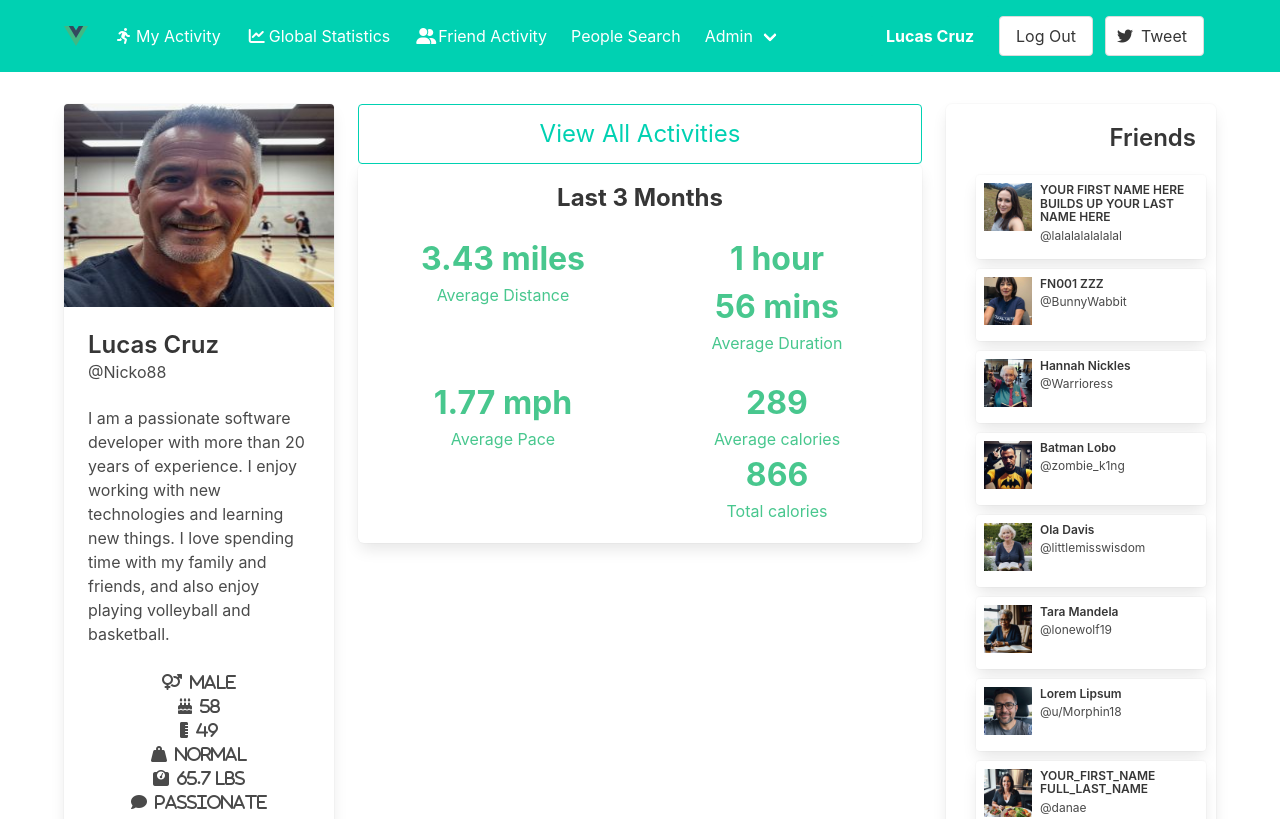
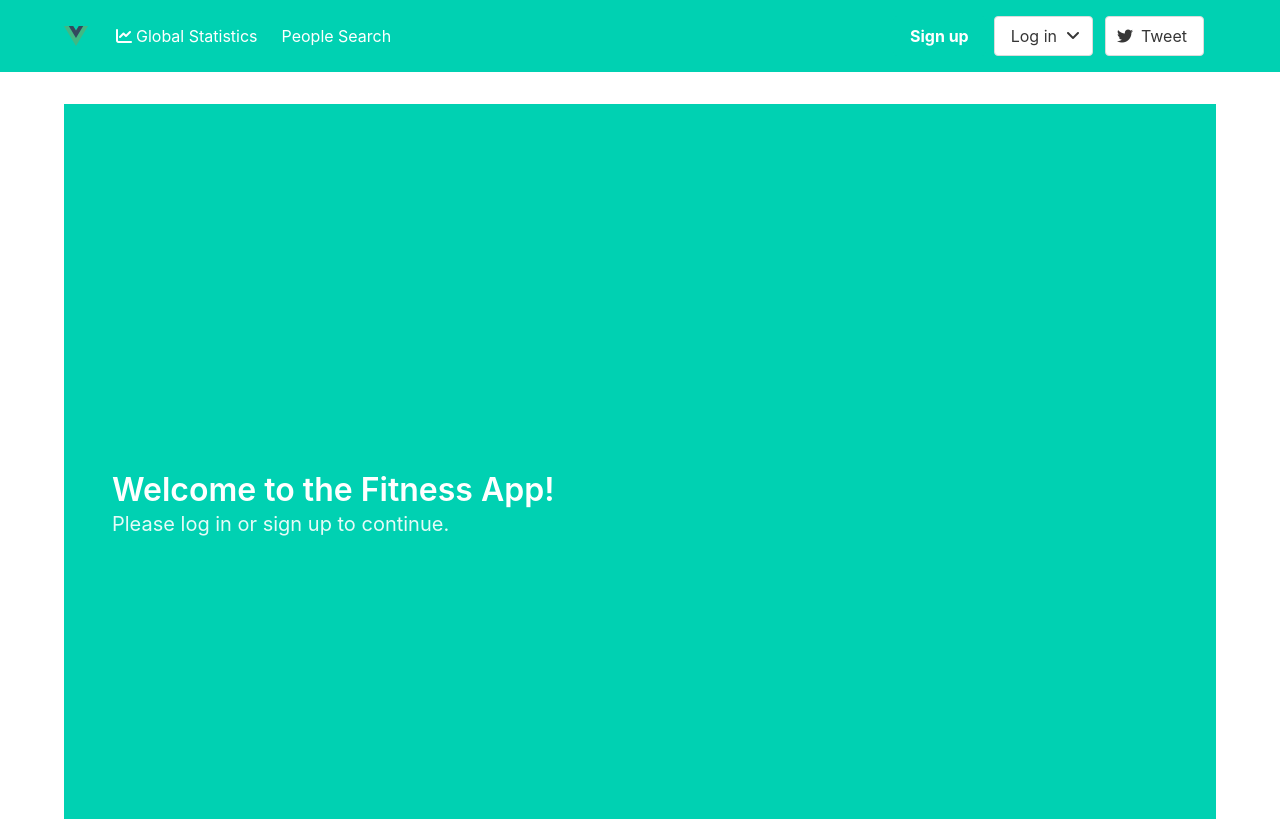
Before and after one commit to lettucegoblin/WebProgrammingProjects, a Vue app in the folder client/: page / in a window 1280 px wide. Shown: the top 819 px of the page. Built offline with nearby package versions, Linux system fonts and the light colour scheme.

Commit message:
Signup works. Need edit profile.

```diff
--- a/client/src/App.vue
+++ b/client/src/App.vue
@@ -25,29 +25,23 @@ const users = ref(dataGenerated.users.map(user => new User(user)));
 // print out all admins
 //const admins = users.value.filter(user => user.isAdmin);
 //console.log("Admins: ", admins);
-const guestUser: User = new User({
-  id: -1,
-  personalData: {
-    first_name: "Guest",
-    last_name: "",
-  }, is_admin: false
-});
+const guestUser: User = new User(undefined, -1, false)
 
 const userState = ref({
   currentUser: guestUser
 });
 
-userState.value.currentUser = users.value[12];
-console.log("Temporarily Logging in by default as: ", userState.value.currentUser.personalData.online_handle, "userState", userState.value);
+//userState.value.currentUser = users.value[12];
+//console.log("Temporarily Logging in by default as: ", userState.value.currentUser.personalData.online_handle, "userState", userState.value);
 
 
 const logIn = (user: User) => {
-  //console.log("Log in as: ", user.personalData.online_handle)
+  console.log("Log in as: ", user.personalData.online_handle)
   userState.value.currentUser = user;
   //console.log("currentUser", userState.value.currentUser.personalData.online_handle)
 }
 const logOut = () => {
-  //console.log("Log out")
+  console.log("Log out")
   userState.value.currentUser = guestUser;
   //console.log("currentUser", userState.value.currentUser.personalData.online_handle)
 }
@@ -59,7 +53,7 @@ const logOut = () => {
     <NavBar @logIn="logIn" @logOut="logOut" :users="users" :userState="userState" />
   </header>
 
-  <RouterView class="App container" :users="users" :userState="userState" /> <!-- Where the pages are inserted -->
+  <RouterView class="App container" :users="users" :userState="userState" @logIn="logIn" @logOut="logOut"/> <!-- Where the pages are inserted -->
 </template>
 
 <style scoped>
--- a/client/src/components/NavBar.vue
+++ b/client/src/components/NavBar.vue
@@ -30,6 +30,7 @@ const closeNavbar = () => {
 
 const logIn = (user: User) => {
   closeNavbar();
+  console.log("navbar logIn", user)
   emit('logIn', user);
 }
 
@@ -41,6 +42,11 @@ const logOut = () => {
 const isLoggedIn = computed(() => {
   return props.userState.currentUser.id != -1;
 });
+const handleTest = () => {
+      console.log('Received test event:');
+
+    };
+
 
 </script>
 
@@ -98,13 +104,12 @@ const isLoggedIn = computed(() => {
         <div class="navbar-end">
           <div class="navbar-item">
             <div class="buttons">
-              <a v-if="userState.currentUser.id == -1" class="button is-primary">
+              <RouterLink to="signup" v-if="userState.currentUser.id == -1" class="button is-primary">
                 <strong>Sign up</strong>
-              </a>
-              <a v-else class="button is-primary">
-                <strong>{{ userState.currentUser.personalData.firstName + " " +
-                  userState.currentUser.personalData.lastName }}</strong>
-              </a>
+              </RouterLink>
+              <RouterLink :to="{ name: 'profile', params: { id: userState.currentUser.id } }" v-else class="button is-primary">
+                <strong>{{ userState.currentUser.getName() }}</strong>
+              </RouterLink>
 
               <div id="login-dropdown" :class="{ 'is-active': navbar.loginDropdownIsActive }" class="dropdown">
                 <div class="dropdown-trigger">
--- a/client/src/components/User.ts
+++ b/client/src/components/User.ts
@@ -66,13 +66,26 @@ export class User {
   activitiesAndTheirMET: { [key: string]: number } = { "run": 7.0, "bike": 7.5, "walk": 5.3, "cardio": 3.8, "strength": 6.0 };
 
   weightClassTypes: string[] = ["underweight", "normal", "overweight", "obese", "clinically_obese"];
-
+  static defaultPersonalData: PersonalData = {
+    firstName: '',
+    lastName: '',
+    genderIdentity: '',
+    age: 0,
+    height: 0,
+    weight_class: '',
+    weight: 0,
+    online_handle: '',
+    aboutMe: '',
+    oneAdjectiveToDescribeMe: '',
+    emails: [],
+    activities: [],
+  };
   // Returns the id of the user's friends(people who have commented on their activities)
   getFriendsIds(users: User[]): number[] {
     // for activities
     let friends: number[] = User.getAllIdsWhoCommentedOnActivities(this);
     for (let user of users) {
-      User.getAllIdsWhoCommentedOnActivities(user).forEach((id:Number) => {
+      User.getAllIdsWhoCommentedOnActivities(user).forEach((id: Number) => {
         //check if I commented on their activity
         if (id == this.id && !friends.includes(user.id)) { // if I commented on their activity and they're not already in friends
           friends.push(user.id);
@@ -185,9 +198,22 @@ export class User {
     return this.personalData.firstName + " " + this.personalData.lastName;
   }
 
-  constructor(userObject: any) {
-    this.id = parseInt(userObject.id);
-    this.personalData = userObject.personalData;
-    this.isAdmin = userObject.isAdmin == "true" ? true : false;
+  public constructor(user?:any, id?: number, isAdmin?: boolean, personalData?: PersonalData) {
+    if( user != undefined) { // copy constructor
+      this.personalData = { ...user.personalData } as PersonalData;
+      this.isAdmin = user.isAdmin == "true" ? true : false; // convert string to boolean
+      this.id = parseInt(user.id);
+      return;
+    }
+    if( id == undefined || isAdmin == undefined) throw new Error("id and isAdmin must be defined");
+
+    this.id = id;
+    if (personalData == undefined)
+      // initialize to default values
+      this.personalData = { ...User.defaultPersonalData } as PersonalData;
+    else
+      this.personalData = personalData;
+    this.isAdmin = isAdmin;
   }
+
 }
--- a/client/src/router/index.ts
+++ b/client/src/router/index.ts
@@ -48,6 +48,11 @@ const router = createRouter({
       component: () => import('../views/HomeView.vue')
     },
     {
+      path: '/signup',
+      name: 'signup',
+      component: () => import('../views/SignUpView.vue')
+    },
+    {
       path: '/adminUsers',
       name: 'adminUsers',
       component: () => import('../views/AdminUsersView.vue')
--- a/client/src/views/HomeView.vue
+++ b/client/src/views/HomeView.vue
@@ -1,6 +1,6 @@
 <script setup lang="ts">
 import { User } from '@/components/User';
-import type { PropType } from 'vue';
+import { computed, type PropType } from 'vue';
 import ProfileView from './ProfileView.vue';
 
 const props = defineProps({
@@ -14,10 +14,27 @@ const props = defineProps({
   }
 });
 console.log("homeview", props);
+const isLoggedIn = computed(() => {
+  return props.userState.currentUser.id != -1;
+});
 </script>
 
 <template>
 
-    <ProfileView :users="props.users" :user="userState.currentUser" :userState="props.userState"/>
+    <ProfileView v-if="isLoggedIn" :users="props.users" :user="userState.currentUser" :userState="props.userState"/>
+    <div v-else>
+      <section class="hero is-primary is-fullheight">
+        <div class="hero-body">
+          <div class="container">
+            <h1 class="title">
+              Welcome to the Fitness App!
+            </h1>
+            <h2 class="subtitle">
+              Please log in or sign up to continue.
+            </h2>
+          </div>
+        </div>
+      </section>
+    </div>
 
 </template>
--- /dev/null
+++ b/client/src/views/SignUpView.vue
@@ -0,0 +1,110 @@
+<template>
+  <div class="sign-up">
+    <div class="container">
+      <div class="columns is-centered">
+        <div class="column is-half">
+          <h1 class="title">Sign Up</h1>
+          <form v-on:submit="signUp">
+            <div class="field">
+              <label class="label">Username</label>
+              <div class="control">
+                <input v-model="username" class="input" type="text" placeholder="Username">
+              </div>
+            </div>
+            <div class="field">
+              <label class="label">First Name</label>
+              <div class="control">
+                <input v-model="firstName" class="input" type="text" placeholder="First Name">
+              </div>
+            </div>
+            <div class="field">
+              <label class="label">Last Name</label>
+              <div class="control">
+                <input v-model="lastName" class="input" type="text" placeholder="Last Name">
+              </div>
+            </div>
+            <div class="field">
+              <label class="label">Email</label>
+              <div class="control">
+                <input v-model="email" class="input" type="email" placeholder="Email">
+              </div>
+            </div>
+            <div class="field">
+              <label class="label">Password</label>
+              <div class="control">
+                <input disabled class="input" type="password" placeholder="Password - Disabled for client demo">
+              </div>
+            </div>
+            <div class="field">
+              <label class="label">Confirm Password</label>
+              <div class="control">
+                <input disabled class="input" type="password" placeholder="Confirm Password">
+              </div>
+            </div>
+            <div class="field">
+              <div class="control">
+                <button class="button is-primary">Sign Up</button>
+              </div>
+            </div>
+          </form>
+        </div>
+      </div>
+    </div>
+
+  </div>
+</template>
+
+<script setup lang="ts">
+import { User } from '@/components/User';
+import router from '@/router';
+import { ref, type PropType } from 'vue'
+
+const emit = defineEmits(['logIn', 'logOut']);
+
+const props = defineProps({
+  users: {
+    type: Array<User>,
+    required: true,
+  },
+  userState: {
+    type: Object as PropType<{ currentUser: User }>,
+    required: true,
+  }
+});
+const username = ref('XxX_JohnDoe_XxX');
+const email = ref('JohnnyDoeStar@example.com');
+const firstName = ref('John');
+const lastName = ref('Doe');
+
+const signUp = (event: Event) => {
+  event.preventDefault();
+  console.log("Sign Up", username.value, email.value);
+  // 1. Create a new user object
+  // 2. Add the new user object to the users array
+  // 3. Log in as the new user
+  // 4. Redirect to the home page
+
+  // 1. Create a new user object
+  const newPersonalData = {
+    ...User.defaultPersonalData,
+    firstName: firstName.value,
+    lastName: lastName.value,
+    online_handle: username.value,
+    email: email.value,
+  };
+
+  const newUser = new User(undefined, props.users.length, true, newPersonalData);
+  console.log("New User", newUser);
+  // 2. Add the new user object to the users array
+  props.users.push(newUser);
+  // 3. Log in as the new user
+  emit('logIn', newUser);
+
+  // 4. Redirect to the home page
+  //router.push('/');
+}
+
+
+</script>
+
+<style scoped></style>
```
